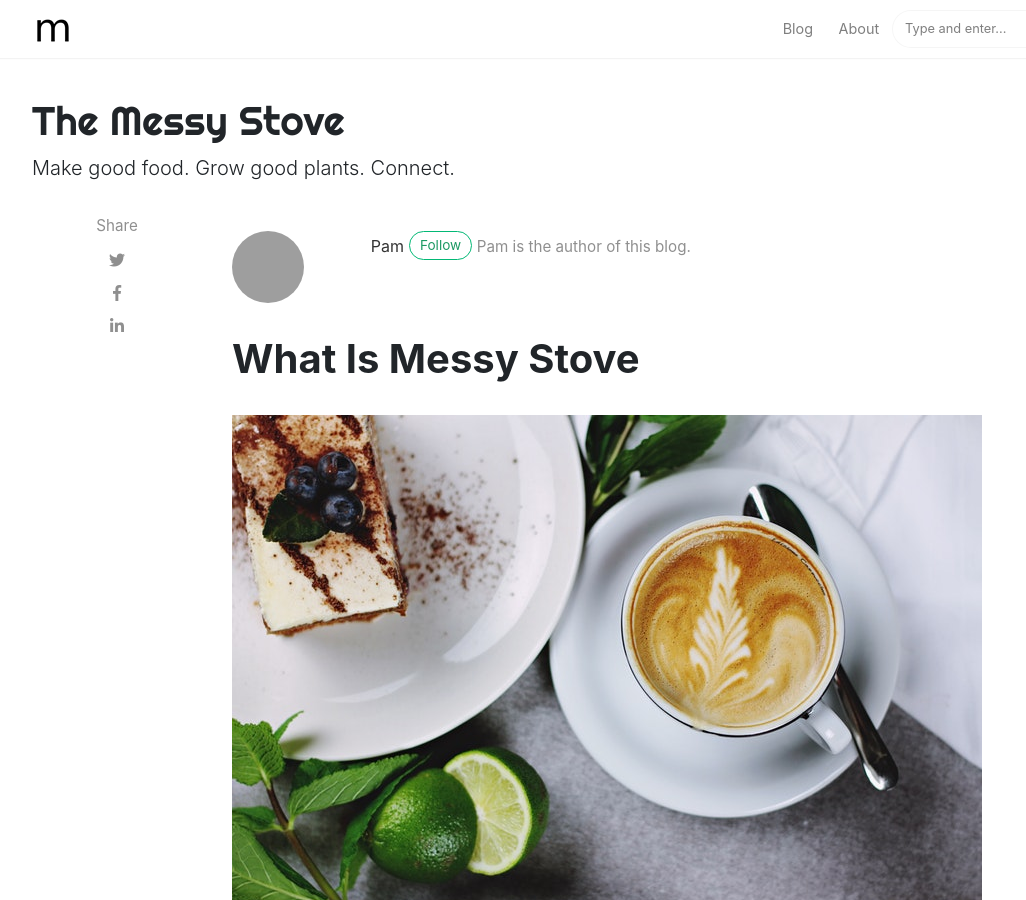
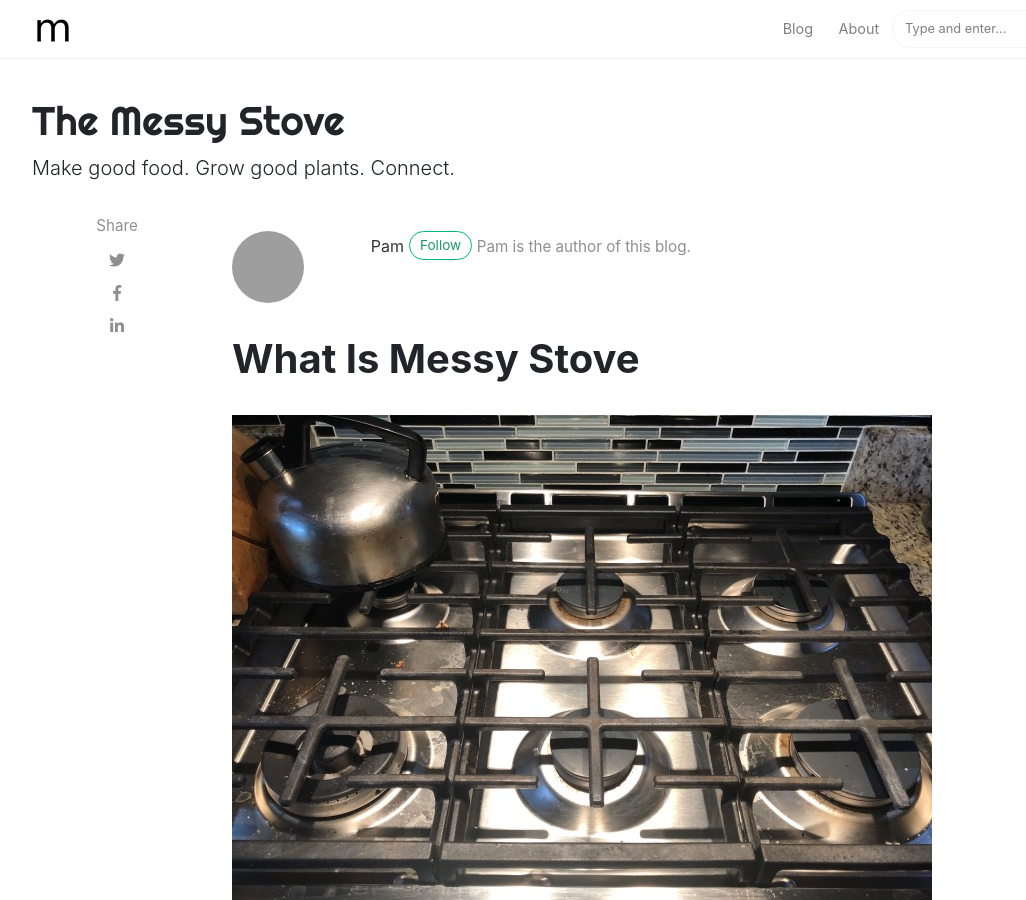
Before and after one commit to pknielski/pknielski.github.io, a Jekyll site: the page built from _posts/2019-03-30-what-is-messy-stove.md, in a window 1280 px wide and 900 px high. Shown: the whole window, without its empty margins (53-1079 px from the left). Built offline with Jekyll 4.4.1, drawn with Linux system fonts in a browser that asks for light colours; nearby versions of some CDN libraries; comment, search, counter and statistics services are not loaded; grey boxes are pictures that could not be loaded.

Commit message:
Update 2019-03-30-what-is-messy-stove.md

```diff
--- a/_posts/2019-03-30-what-is-messy-stove.md
+++ b/_posts/2019-03-30-what-is-messy-stove.md
@@ -4,7 +4,7 @@ layout: post
 author: pam
 categories:
   - messystove
-image: assets/images/16.jpg
+image: assets/images/stove2_Fotor.jpg
 featured: true
 comments: false
 hidden: true
```
